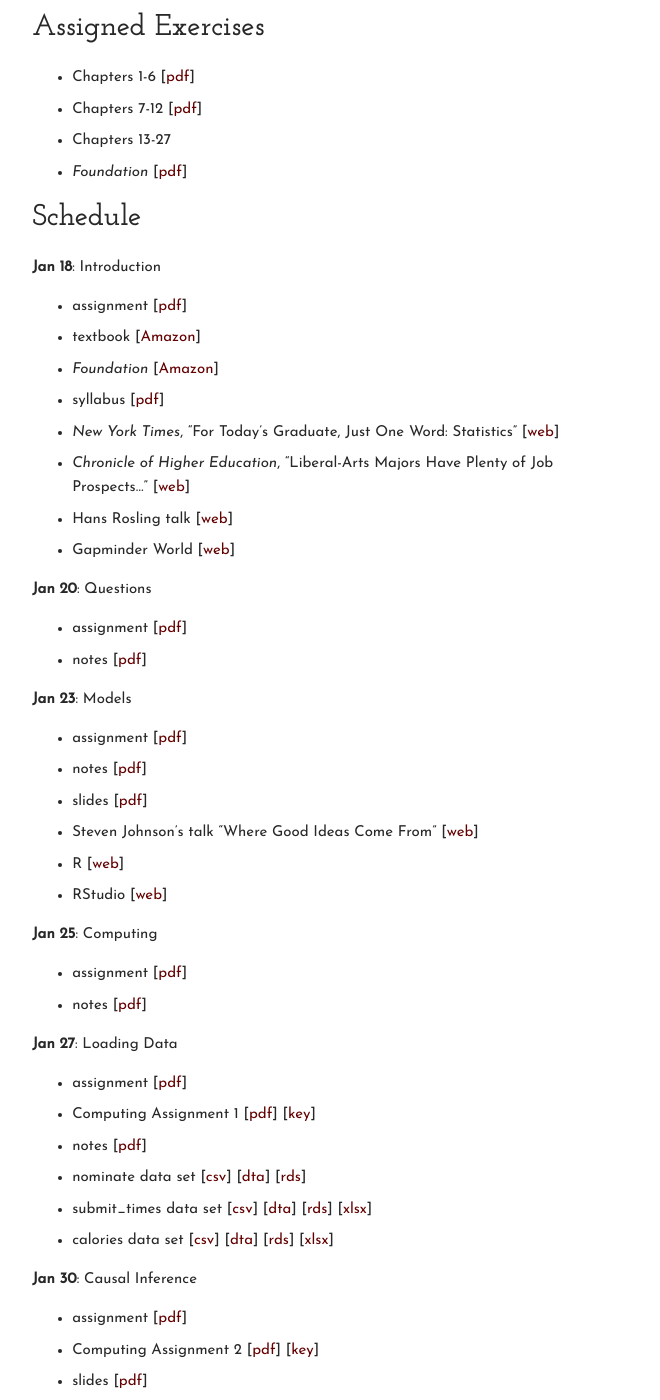
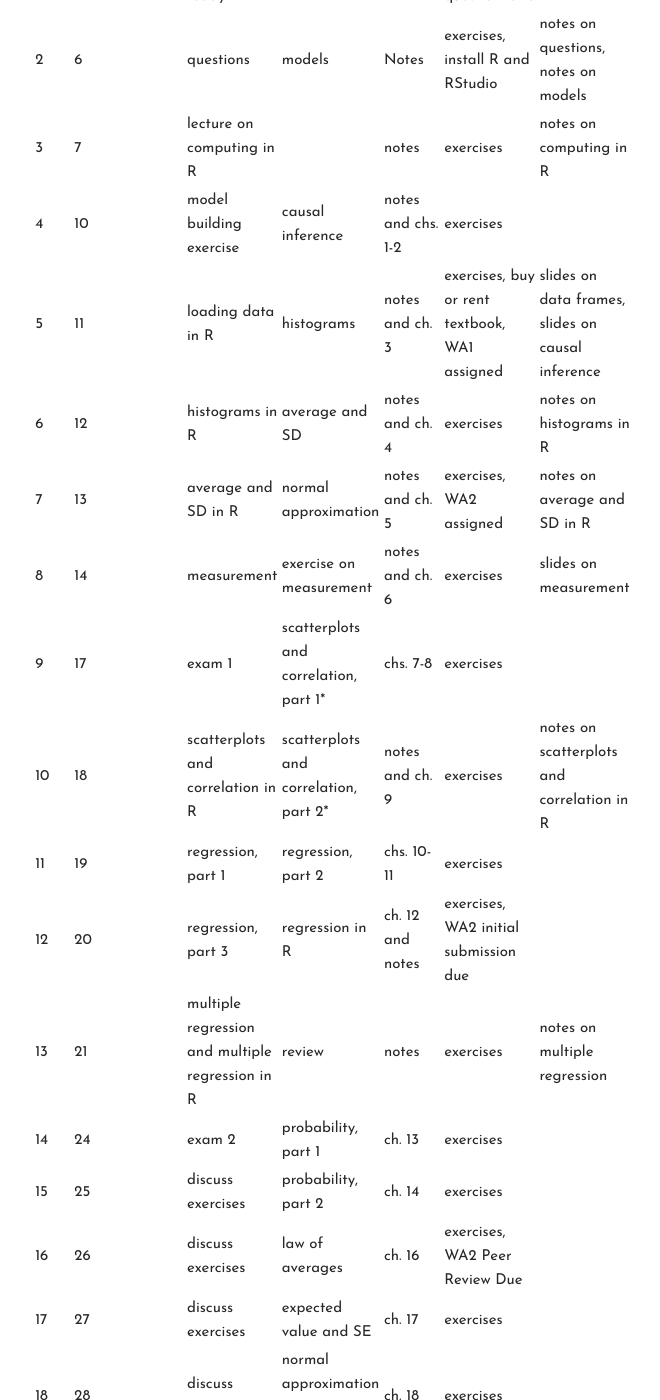
Before and after one commit to carlislerainey/carlislerainey.github.io, a Jekyll site: the page built from teaching/pols-209/index.md, in a window 1280 px wide and 1400 px high, scrolled down 511 px. Shown: the whole window, without its empty margins (430-1090 px from the left). Built offline with Jekyll 4.4.1, drawn with Linux system fonts in a browser that asks for light colours; some of the changed text lies outside the part shown.

Commit message:
update 209 for summer

```diff
--- a/teaching/pols-209/index.md
+++ b/teaching/pols-209/index.md
@@ -5,220 +5,41 @@ title: POLS 209 | Carlisle Rainey
 
 # Introduction to Political Science Research Methods
 
+- syllabus [pdf]
+- assigned exercises from FPP [[pdf](files/fpp-exercises-1.pdf)]
+- data sets [zip]
+
 ## Office Hours
 
-### Carlisle Rainey (Instructor)
+Allen 2051, MTWRF, 10:30-11:30am. Please reserve your slot [here](http://www.calendly.com/carlislerainey).
 
-Allen 2051
-Monday, Wednesday, 11am-12pm
-Thursday, 2-3pm
-
-Please reserve your slot [here](http://www.calendly.com/carlislerainey).
-
-### Austin Johnson (TA)
-
-Allen 2122
-Tuesday, 1-4pm
-
-## Assigned Exercises
-- Chapters 1-6 [[pdf](files/fpp-exercises-1.pdf)]
-- Chapters 7-12 [[pdf](files/fpp-exercises-2.pdf)]
-- Chapters 13-27
-- *Foundation* [[pdf](files/foundation-questions.pdf)]
 
 ## Schedule
 
-**Jan 18**: Introduction
-- assignment [[pdf](files/assign-01-intro.pdf)]
-- textbook [[Amazon](https://www.amazon.com/Statistics-4th-David-Freedman/dp/0393929728)]
-- *Foundation* [[Amazon](https://www.amazon.com/Foundation-Isaac-Asimov/dp/0553293354)]
-- syllabus [[pdf](files/syllabus.pdf)]
-- *New York Times*, "For Today’s Graduate, Just One Word: Statistics" [[web](http://www.nytimes.com/2009/08/06/technology/06stats.html)]
-- *Chronicle of Higher Education*, "Liberal-Arts Majors Have Plenty of Job Prospects..." [[web](http://www.chronicle.com/article/Liberal-Arts-Majors-Have/236749/)]
-- Hans Rosling talk [[web](https://www.ted.com/talks/hans_rosling_shows_the_best_stats_you_ve_ever_seen)]
-- Gapminder World [[web](http://www.gapminder.org/world)]
-
-**Jan 20**: Questions
-- assignment [[pdf](files/assign-02-questions.pdf)]
-- notes [[pdf](files/notes-02-questions.pdf)]
-
-**Jan 23**: Models
-- assignment [[pdf](files/assign-03-models.pdf)]
-- notes [[pdf](files/notes-03-models.pdf)]
-- slides [[pdf](files/slides-03-models.pdf)]
-- Steven Johnson's talk "Where Good Ideas Come From" [[web](http://www.ted.com/talks/steven_johnson_where_good_ideas_come_from)]
-- R [[web](https://cran.r-project.org)]
-- RStudio [[web](https://www.rstudio.com/products/rstudio/#Desktop)]
-
-**Jan 25**: Computing
-- assignment [[pdf](files/assign-04-computing.pdf)]
-- notes [[pdf](files/notes-04-computing.pdf)]
-
-**Jan 27**: Loading Data
-- assignment [[pdf](files/assign-05-loading-data.pdf)]
-- Computing Assignment 1 [[pdf](files/r-assign-01.pdf)] [[key](https://gist.github.com/carlislerainey/6b2e078a350bac387bf75c2b90b87a8c)]
-- notes [[pdf](files/notes-05-loading-data.pdf)]
-- nominate data set [[csv](data/nominate.csv)] [[dta](data/nominate.dta)] [[rds](data/nominate.rds)]
-- submit_times data set [[csv](data/submit_times.csv)] [[dta](data/submit_times.dta)] [[rds](data/submit_times.rds)] [[xlsx](data/submit_times.xlsx)]
-- calories data set [[csv](data/calories.csv)] [[dta](data/calories.dta)] [[rds](data/calories.rds)] [[xlsx](data/calories.xlsx)]
-
-**Jan 30**: Causal Inference
-- assignment [[pdf](files/assign-06-causal-inf.pdf)]
-- Computing Assignment 2 [[pdf](files/r-assign-02.pdf)] [[key](https://gist.github.com/carlislerainey/4cd07ce8faac9872cccf34d1b05176a0#file-r-assign-02-key-r)]
-- slides [[pdf](files/slides-06-causal-inf.pdf)]
-
-**Feb 1**: Histograms
-- assignment [[pdf](files/assign-07-histograms.pdf)]
-- handedness survey [[pdf](files/handedness.pdf)]
-- submit handedness survey [[web](https://docs.google.com/forms/d/e/1FAIpQLSeTb9_M0heBW5rnCiHiv_OCaufvdpCE6zV_EzZd7uyKvLsMmQ/viewform)]
-- code to load handedness data [[gist](https://gist.github.com/carlislerainey/fc7209627f2854f76b16f9c3d8678355)]
-
-**Feb 3**: Histograms in R
-- assignment [[pdf](files/assign-08-histograms-r.pdf)]
-- notes [[web](https://www.dropbox.com/s/63mtxuadzsafox4/notes-08-histograms-r-annotations-2017-02-01.pdf?dl=0)]
-- slides explaining data frames [[web](https://www.dropbox.com/s/ayr6zbwb917jxdo/data-frames-2017-02-03-comments.pdf?dl=0)]
-
-**Feb 6**: Average and SD
-- assignment [[pdf](files/assign-09-average-sd.pdf)]
-- Computing Assignment 3 [[pdf](files/r-assign-03.pdf)] [[key](https://gist.github.com/carlislerainey/fcd437f28c441ae497a15641467a8689)]
-- state-legislators data set [[csv](data/state-legislators.csv)] [[dta](data/state-legislators.dta)] [[rds](data/state-legislators.rds)] [[xlsx](data/state-legislators.xlsx)]
-
-**Feb 8**: Average and SD in R
-- assignment [[pdf](files/assign-10-average-sd-r.pdf)]
-- notes [[web](https://www.dropbox.com/s/4ofcog5lh1nxs2t/notes-10-average-sd-r-annotations-2017-02-06.pdf?dl=0)]
-- slides [[pdf](files/mean-sd.pdf)]
-
-**Feb 10**: Normal Approximation
-- assignment [[pdf](files/assign-11-normal-approx.pdf)]
-- Computing Assignment 4 [[pdf](files/r-assign-04.pdf)] [[key](https://gist.github.com/carlislerainey/19e212c791b0ee53d650724341bfb310)]
-
-
-**Feb 13**: ECDFs in R
-- assignment [[pdf](files/assign-12-ecdf.pdf)]
-- notes [[web](https://www.dropbox.com/s/hn0dnfc53va5i3p/notes-12-ecdf-annotations-2017-02-13.pdf?dl=0)]
-
-**Feb 15**: Measurement
-- assignment [[pdf](files/assign-13-measurement-1.pdf)]
-- Computing Assignment 5 [[pdf](files/r-assign-05.pdf)] [[key](https://gist.github.com/carlislerainey/c2273db46ea22db9fa0b0d963477faed)]
-- survey [[web](https://tamu.qualtrics.com/SE/?SID=SV_eM3uWqJShw9E7MV)]
-- leadership extremity exercise [[pdf](files/leadership-extremity.pdf)]
-- slides [[web](https://www.dropbox.com/s/evg4yfxyn5w1mh9/measures-annotations-2017-02-15.pdf?dl=0)]
-
-**Feb 17**: Survey Measurement
-- assignment [[pdf](files/assign-14-measurement-2.pdf)]
-- slides [[pdf](https://www.dropbox.com/s/y2do9nmygjnquhi/austin-writing-survey-questions.pdf?dl=0)]
-- web form [[web](https://docs.google.com/forms/d/e/1FAIpQLSewo-cwbC-wvqY7N0_-5Ylxuypqc3VnqhxS0JuVebNnxmkPog/viewform#responses)]
-
-**Feb 20**: Review
-
-**Feb 22**: Exam 1
-- study guide [[web](https://docs.google.com/document/d/1qaPadMhKrYBhuk9zGA8T7llP3wkxbenGt8G14pkfpno/edit?usp=sharing)]
-
-**Feb 24**: Scatterplots and Correlation, Part 1
-- assignment [[pdf](files/assign-17-correlation-1.pdf)]
-- survey [[web](https://docs.google.com/forms/d/e/1FAIpQLSdMzn_lTF0pWXWn1Z6TP6P2hzzgGMe13R4sqaKf6Ld2R-npNQ/viewform)]
-- Writing Assignment 1 [[web](https://www.dropbox.com/s/b7pjrjmgo3mej5i/writing-assignment-1-annotations-2017-02-20.pdf?dl=0)]
-- measurement collection form [[web](https://docs.google.com/forms/d/e/1FAIpQLSe3O7PpFgMegyl8G0uGfw1G3b4KjUULdkjy61c1tjKkSom8dQ/viewform)]
-
-**Feb 27**: Scatterplots and Correlation in R
-- assignment [[pdf](files/assign-18-correlation-r.pdf)]
-- notes [[web](https://www.dropbox.com/s/q1rrf45cgqnwzzh/notes-18-correlation-r.pdf?dl=0)]
-- Rainey (2015) [[pdf](http://www.carlislerainey.com/papers/taiwan.pdf)]
-- Clark, Golder, and Golder (2013, pp. 477-478) [[pdf](files/gamsons-law.pdf)]
-- taiwan data set [[rds](data/taiwan.rds)]
-- gamson data set [[rds](data/gamson.rds)]
-- bodies data set [[rds](data/bodies.rds)]
-- run log [[web](https://docs.google.com/spreadsheets/d/19aZA5_xnMiNfrpJpVur1FxNWGxUe3l-LlJ8vPp7_uBc/edit#gid=0)]
-- code to load run log [[gist](https://gist.github.com/carlislerainey/0111324011a7a86d8b2584c16694c826)]
-
-**Mar 1**: Scatterplots and Correlation, Part 2
-- assignment [[pdf](files/assign-19-correlation-2.pdf)]
-- Computing Assignment 6 [[pdf](files/r-assign-06.pdf)] [key]
-- guns data set [[rds](data/guns.rds)]
-- Brady data score card [[pdf](files/brady-scorecard-2013.pdf)]
-
-**Mar 3**: Regression, Part 1
-- assignment [[pdf](files/assign-20-regression-1.pdf)]
-- rubric for writing assignment [[web](https://www.dropbox.com/s/3203jedj4zbawz8/rubric.pdf?dl=0)]
-
-**Mar 6**: Regression, Part 2
-- assignment [[pdf](files/assign-21-regression-2.pdf)]
-- peer review questions [[pdf](files/peer-review-questions.pdf)]
-
-**Mar 8**: Regression, Part 3
-- assignment [[pdf](files/assign-22-regression-3.pdf)]
-
-**Mar 10**: Regression in R
-- assignment [[pdf](files/assign-23-regression-r.pdf)]
-- notes [[web](https://www.dropbox.com/s/226f24fhhypcggt/notes-23-regression-r-annotation-2017-02-10.pdf?dl=0)]
-- therms data set [[rds](data/therms.rds)]
-- taxes training set [[rds](data/taxes-training.rds)]
-- taxes prediction set [[rds](data/taxes-prediction.rds)]
-
-**Mar 20**: Multiple Regression, Part 1
-- assignment: Have an excellent Spring Break!
-
-**Mar 22**: Multiple Regression, Part 2
-- assignment [[pdf](files/assign-25-multiple-regression-2.pdf)]
-- slides [[html](files/multiple-regression.html)]
-
-**Mar 24**: Multiple Regression in R
-- assignment [[pdf](files/assign-26-multiple-regression-r.pdf)]
-- formula examples [[R script](files/notes-26-multiple-regression-r.R)]
-- code to compare models [[R script](files/in-class-prediction.R)]
-
-**Mar 27**: Review
-- assignment [[pdf](files/assign-27-exam-2-review.pdf)]
-- Computing Assignment 8 [[pdf](files/r-assign-08.pdf)]
-- exam 2 study guide [[web](https://docs.google.com/document/d/1ptsAIiZHFbrH2zNuQI5Y_5XSLbIrVZJqpbe-NoanCoo/edit?usp=sharing)]
-
-**Mar 29**: Exam 2
-
-**Mar 31**: Probability, Part 1
-- assignment [[pdf](files/assign-29-probability-1.pdf)]
-
-**Apr 3**: Probability, Part 2
-- assignment [[pdf](files/assign-30-probability-2.pdf)]
-- code to create predictions [[Gist](https://gist.github.com/carlislerainey/fa2bbe336ed8dd97ff8fc49173507a8e)]
-
-**Apr 5**: Law of Averages
-- assignment  [[pdf](files/assign-31-law-of-averages.pdf)]
-- codebook for taxes data [[web](https://www.dropbox.com/s/ljoy1qpmxd7d492/taxes-codebook.pdf?dl=0)]
-- Writing Assignment 2 [[web](https://docs.google.com/document/d/1nZ-cF5caC8Ug7PyXT6D5jOW24E6XF9g6LT_EXe2XeOI/edit)]
-
-**Apr 7**: Expected Value and Standard Error
-- assignment  [[pdf](files/assign-32-expected-value-and-standard-error.pdf)]
-
-**Apr 10**: Discussion of Writing Assignment and the Box Model
-- box model code [[Gist](https://gist.github.com/carlislerainey/77b344e4190dda3fc26bd4b41d32751c)]
-
-**Apr 12**: Central Limit Theorem
-- assignment  [[pdf](files/assign-34-clt.pdf)]
-- rubric at the bottom of WA2 [[web](https://docs.google.com/document/d/1nZ-cF5caC8Ug7PyXT6D5jOW24E6XF9g6LT_EXe2XeOI/edit?usp=sharing)]
-
-**Apr 17**: Sample Surveys
-- assignment [[pdf](files/assign-35-sample-surveys.pdf)]
-- upload initial predictions [[web](https://www.dropbox.com/request/v6O22zSdGPAUNf74SdiZ)]
-- ANES codebook [[pdf](http://www.electionstudies.org/studypages/anes_timeseries_2016/anes_timeseries_2016_userguidecodebook.pdf)]
-- initial leaderboard [[web](https://www.dropbox.com/s/6yln2meu5t1z8lx/initial-leaderboard.png?dl=0)]
-
-**Apr 19**: The Accuracy of Percentages
-- assignment [[pdf](files/assign-36-accuracy-of-percentages.pdf)]
-- exercises to discuss [[web](https://docs.google.com/document/d/1bh4HWCibC6GBkWIi3RR-TI7ObPTSv9W3FudsWw5PkUc/edit?usp=sharing)]
-
-**Apr 21**: The Accuracy of Averages
-- assignment [[pdf](files/assign-37-accuracy-of-averages.pdf)]
-
-**Apr 24**: Class Cancelled
-
-**Apr 26**: Hypothesis Testing, *z*-Statistics, and *p*-Values
-
-**Apr 28**: *t*-Tests or "Why sd() Divides by *N-1*, not *N*"
-- assignment [[pdf](files/assign-38-hypothesis-tests.pdf)]
-
-**May 1**: Review for Final Exam
-- add to this document [[web](https://docs.google.com/document/d/1bh4HWCibC6GBkWIi3RR-TI7ObPTSv9W3FudsWw5PkUc/edit?usp=sharing)]
-
-**May 4**: Final Exam for Section 901 from 8-10am
-**May 5**: Final Exam for Section 902 from 8-10am
-  - study guide [web](https://docs.google.com/document/d/1WpqtkdZyK3BkKaA5iV44Cw2_Fp0BJqHOAUhnrporWV8/edit?usp=sharing)]
+| Class | Date     | Topic 1                                                 | Topic 2                                         | Reading            | Homework                                      | Resources                                         |
+|-------|----------|---------------------------------------------------------|-------------------------------------------------|--------------------|-----------------------------------------------|---------------------------------------------------|
+| 1     | July 5   | No class today                                          |                                                 | syllabus           | fill out survey questionnaire                 |                                                   |
+| 2     | 6        | questions                                               | models                                          | Notes              | exercises, install R and RStudio              | notes on questions, notes on models               |
+| 3     | 7        | lecture on computing in R                               |                                                 | notes              | exercises                                     | notes on computing in R                           |
+| 4     | 10       | model building exercise                                 | causal inference                                | notes and chs. 1-2 | exercises                                     |                                                   |
+| 5     | 11       | loading data in R                                       | histograms                                      | notes and ch. 3    | exercises, buy or rent textbook, WA1 assigned | slides on data frames, slides on causal inference |
+| 6     | 12       | histograms in R                                         | average and SD                                  | notes and ch. 4    | exercises                                     | notes on histograms in R                          |
+| 7     | 13       | average and SD in R                                     | normal approximation                            | notes and ch. 5    | exercises, WA2 assigned                       | notes on average and SD in R                      |
+| 8     | 14       | measurement                                             | exercise on measurement                         | notes and ch. 6    | exercises                                     | slides on measurement                             |
+| 9     | 17       | exam 1                                                  | scatterplots and correlation, part 1*           | chs. 7-8           | exercises                                     |                                                   |
+| 10    | 18       | scatterplots and correlation in R                       | scatterplots and correlation, part 2*           | notes and ch. 9    | exercises                                     | notes on scatterplots and correlation in R        |
+| 11    | 19       | regression, part 1                                      | regression, part 2                              | chs. 10-11         | exercises                                     |                                                   |
+| 12    | 20       | regression, part 3                                      | regression in R                                 | ch. 12 and notes   | exercises, WA2 initial submission due         |                                                   |
+| 13    | 21       | multiple regression and multiple regression in R        | review                                          | notes              | exercises                                     | notes on multiple regression                      |
+| 14    | 24       | exam 2                                                  | probability, part 1                             | ch. 13             | exercises                                     |                                                   |
+| 15    | 25       | discuss exercises                                       | probability, part 2                             | ch. 14             | exercises                                     |                                                   |
+| 16    | 26       | discuss exercises                                       | law of averages                                 | ch. 16             | exercises, WA2 Peer Review Due                |                                                   |
+| 17    | 27       | discuss exercises                                       | expected value and SE                           | ch. 17             | exercises                                     |                                                   |
+| 18    | 28       | discuss exercises                                       | normal approximation for probability histograms | ch. 18             | exercises                                     |                                                   |
+| 19    | 31       | discuss exercises                                       | sample surveys, part 1                          | ch. 19             | exercises, WA2 final submission               |                                                   |
+| 20    | August 1 | discuss exercises                                       | sample surveys, part 2                          | ch. 20             | exercises                                     |                                                   |
+| 21    | 2        | discuss exercises                                       | the accuracy of percentages                     | ch. 21             | exercises                                     |                                                   |
+| 22    | 3        | discuss exercises                                       | the accurate of averages                        | ch. 23             | exercises, WA2 due                            |                                                   |
+| 23    | 4        | discuss exercises                                       | tests for averages                              | ch. 26             | exercises                                     |                                                   |
+| 24    | 7        | discuss exercises                                       | review                                          |                    | exercises                                     |                                                   |
+| 25    | 8     <td colspan=5>final exam from 1:00 to 3:00 pm in our usual classroom.
```
